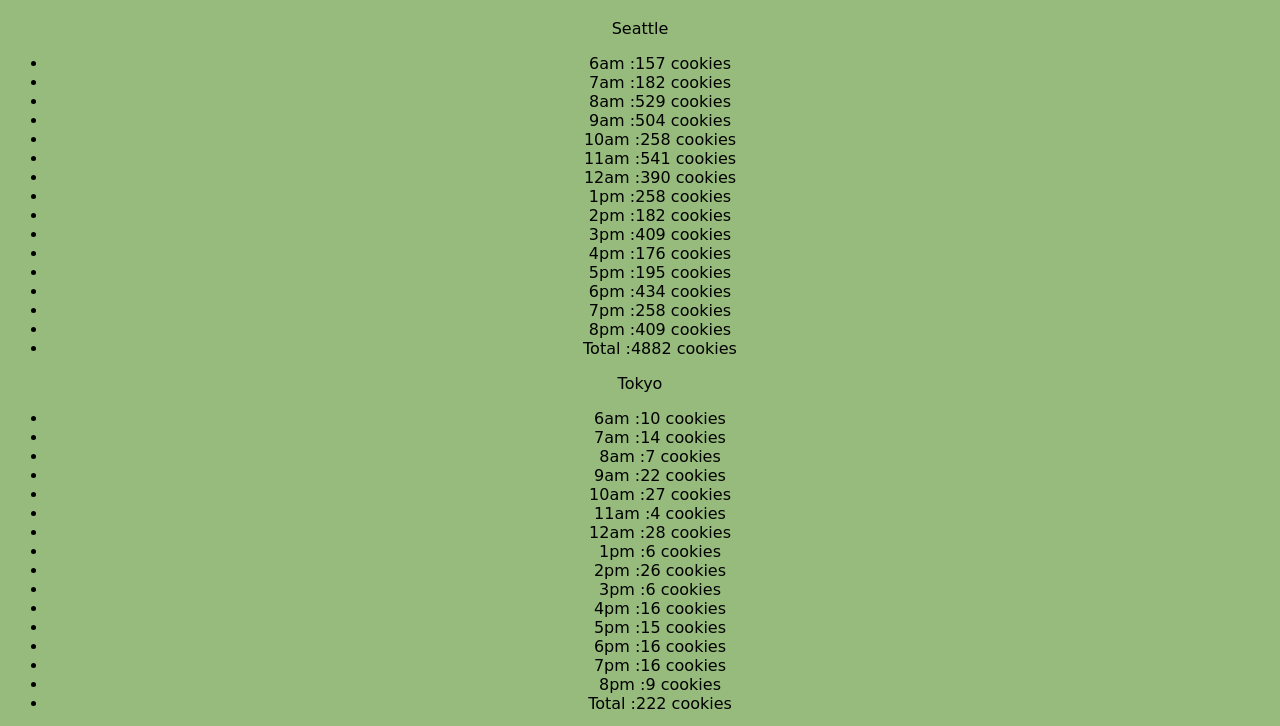
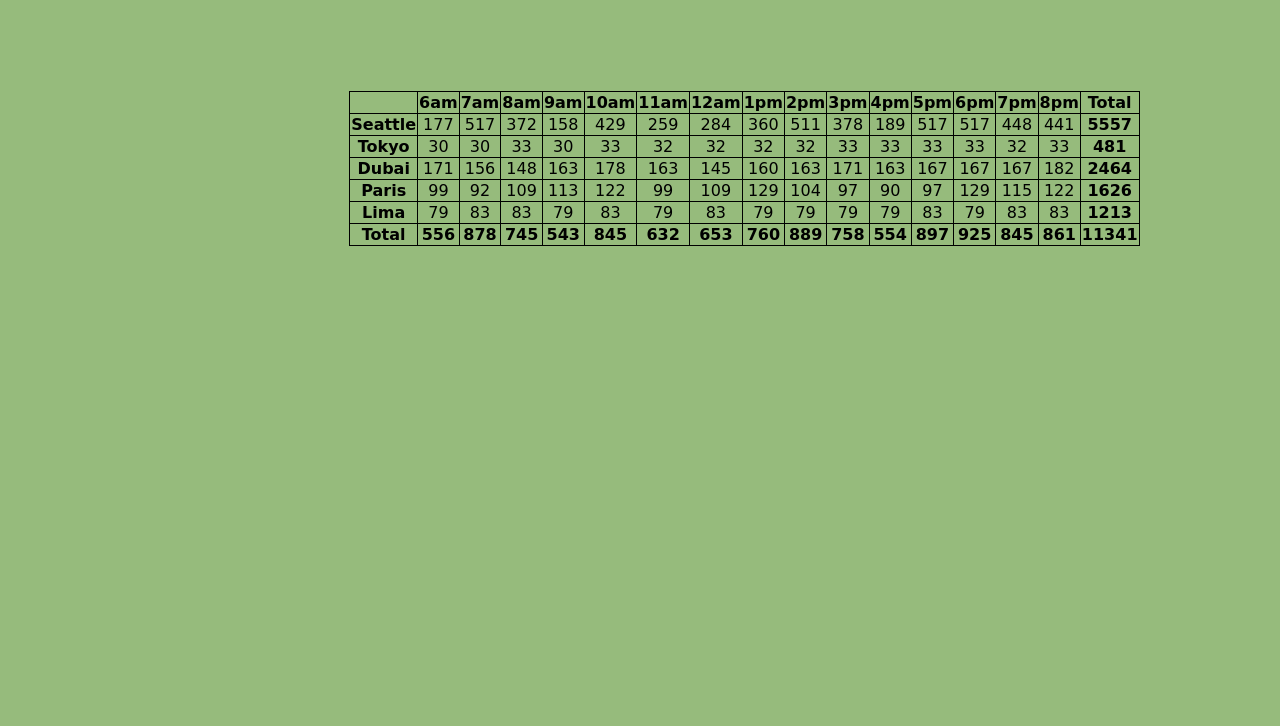
Before and after one commit to SALIMRJ/cookie-stand, a plain HTML site: page sales.html in a window 1280 px wide. Shown: the part 62-788 px from the top of the page. Drawn offline with Linux system fonts and the light colour scheme.

Commit message:
constractor&table

```diff
--- /dev/null
+++ b/css/style2.css
@@ -0,0 +1,13 @@
+table,th,td{
+
+ border: 1px solid black;
+ border-collapse: collapse
+
+
+
+}
+tr,th{
+margin-left: 1%;
+
+
+}
--- a/js/app.js
+++ b/js/app.js
@@ -1,91 +1,141 @@
-  var Branches ={
+function Locations (Name,Max,Min,CookAvg, ){
+ this.name =Name;
+ this.maxCustomers=Max;
+ this.minCustomers=Min;
+ this.CookiesAvg=CookAvg;
+ this.customersList=[];
+ this.cookiesList=[];
 
-    nameLoc :'',
-    MaxCustomers :0,
-    MinCustomers :0,
-    AvgCookies :0,
-    CookiespHour:[],
-    RandomCustomers :[],
-    gitRandom:function(){
-        console.log('gitRandom');
-        for(var i = 0;i<15;i++){
-            this.RandomCustomers[i]=GetRandom(this.MaxCustomers,this.MinCustomers);
+}
+var  totalHouers =[0];
+for(i=0;i<15;i++){
+    totalHouers[i]=0;
+};
 
-        };
-        this.gitCookiespHouer()
-    } ,
-    gitCookiespHouer:function(){
-        console.log('gitCookiespHouer');
-       for(var i =0;i<this.RandomCustomers.length;i++){
-           this.CookiespHour[i]=Math.floor(this.AvgCookies*this.RandomCustomers[i]) ;
-       };
-       this.ShowIfo();
-    },
+Locations.prototype.getcustomersList =function(){
+
+    for(var i =0 ; i<=14; i++){
+      this.customersList[i]=GetRandom(this.maxCustomers,this.minCustomers);
+    };
+  this.getcookiesList();
+};
+
+Locations.prototype.getcookiesList=function(){
+  for(var i=0; i<this.customersList.length;i++){
+    this.cookiesList[i]=Math.ceil(this.customersList[i]*this.CookiesAvg);
+
+     }
+
+     this.locationRender();
+};
 
 
-    ShowIfo:function(){
-        console.log('ShowIfo');
-        var parent =document.getElementById('SaleInfo');
-        var name = document.createElement('p');
-        name.textContent=this.nameLoc;
-        parent.appendChild(name);
-        var listInfo=document.createElement('ul');
-        parent.appendChild(listInfo);
+var DivShow =document.getElementById('SaleInfo');
+var tableInfo=document.createElement('table');
+function houerRender(){
 
-        var houer = 6 ;
-        var am_pm='am';
-        var total = 0;
-        for(var i =0 ;i<this.CookiespHour.length;i++){
-            if(houer>12){
-                am_pm='pm';
-                houer=1; };
-            var liOFlu = document.createElement('li');
-            total+=this.CookiespHour[i];
-            liOFlu.textContent=houer+am_pm+' :'+this.CookiespHour[i]+' '+'cookies';
-            houer++;
-            listInfo.appendChild(liOFlu);
-        }
-        var liOFlu = document.createElement('li');
-        liOFlu.textContent='Total :'+total+' '+ 'cookies';
-        listInfo.appendChild(liOFlu);
+ DivShow.appendChild(tableInfo);
+ var time_TR= document.createElement('tr')
+ tableInfo.appendChild(time_TR);
+ var Fcell= document.createElement('th');
+  Fcell.textContent=' ';
+ time_TR.appendChild(Fcell);
+  var time=6;
+  var am_pm = 'am';
+ for(var i =0 ;i<15;i++){
+     if(time>12){
+      time=1 ;
+      am_pm='pm';
+     };
+   var HouerTh = document.createElement('th');
+   HouerTh.textContent=time+am_pm;
+   time_TR.appendChild(HouerTh);
+   time++;
+  }
+  var HouerTh = document.createElement('th');
+  HouerTh.textContent='Total';
+  time_TR.appendChild(HouerTh);
 
-    },
+};
 
-  };
+
+Locations.prototype.locationRender=function(){
+
+ var Srow =document.createElement('tr');
+ tableInfo.appendChild(Srow);
+ var nameLoc=document.createElement('th');
+ nameLoc.textContent=this.name;
+ Srow.appendChild(nameLoc);
+ var total = 0;
+for(var i =0;i<this.cookiesList.length;i++){
+     var cookiesInfi =document.createElement('td');
+     cookiesInfi.textContent=this.cookiesList[i];
+     Srow.appendChild(cookiesInfi);
+     total+=this.cookiesList[i];
+     totalHouers[i]+=this.cookiesList[i];
+};
+
+var cookiesInfi =document.createElement('th');
+     cookiesInfi.textContent=total;
+     Srow.appendChild(cookiesInfi);
+
+
+};
+
+Locations.prototype.renderTotalHouer=function(){
+
+    var Srow =document.createElement('tr');
+    tableInfo.appendChild(Srow);
+    var nameLoc=document.createElement('th');
+    nameLoc.textContent='Total';
+    Srow.appendChild(nameLoc);
+    var FTotal=0
+    for(var i =0;i<this.cookiesList.length;i++){
+        var cookiesInfi =document.createElement('th');
+        cookiesInfi.textContent=totalHouers[i];
+        Srow.appendChild(cookiesInfi);
+        FTotal+=totalHouers[i];
+
+   };
+   var cookiesInfi =document.createElement('th');
+   cookiesInfi.textContent=FTotal;
+   Srow.appendChild(cookiesInfi);
+
+};
+
+
+
+
+
+
+houerRender();
+
+var Seattle	= new Locations("Seattle",65,23,6.3);
+Seattle.getcustomersList();
+
+var Tokyo	= new Locations("Tokyo",3,24,1.2);
+Tokyo.getcustomersList();
+
+var Dubai	= new Locations("Dubai",11,38,3.7);
+Dubai.getcustomersList();
+
+var Paris	= new Locations("Paris",20,38,2.3);
+Paris.getcustomersList();
+
+var Lima	= new Locations("Lima",2,16,4.6);
+Lima.getcustomersList();
+Lima.renderTotalHouer();
+
+
+
+
+
+
+
+
 
   function GetRandom (max,min){
     console.log('GetRandom');
     var Rnumber = Math.floor(Math.random()*max+1+min);
      return Rnumber ;
   };
-
-  Branches.nameLoc='Seattle';
-  Branches.MinCustomers=23;
-  Branches.MaxCustomers=65;
-  Branches.AvgCookies=6.3;
-  Branches.gitRandom();
-  //---------------------
-  Branches.nameLoc='Tokyo';
-  Branches.MinCustomers=3;
-  Branches.MaxCustomers=24;
-  Branches.AvgCookies=1.2;
-  Branches.gitRandom();
-//-----------------------
-Branches.nameLoc='Dubai';
-Branches.MinCustomers=11;
-Branches.MaxCustomers=38;
-Branches.AvgCookies=3.7;
-Branches.gitRandom();
-//-----------------------
-Branches.nameLoc='Paris';
-Branches.MinCustomers=20;
-Branches.MaxCustomers=38;
-Branches.AvgCookies=2.3;
-Branches.gitRandom();
-//-----------------------
-Branches.nameLoc='Lima';
-Branches.MinCustomers=2;
-Branches.MaxCustomers=16;
-Branches.AvgCookies=4.6;
-Branches.gitRandom();
-//-----------------------
--- a/sales.html
+++ b/sales.html
@@ -10,11 +10,15 @@
         <H1 style="text-align: center; font-family: Cursive; background-color:#184d47 ;">SALES</H1>
     </header>
     <main>
-<div id="SaleInfo" style="text-align: center;font-family: Cursive; font-size: 20; "></div>
+        <br><br><br><br>
+<div id="SaleInfo" style="text-align: center;font-family: Cursive; font-size: 20;  margin-left: 27%;"></div>
+
 
     </main>
     <footer></footer>
 
 </body>
+<link rel="stylesheet" href="css/style2.css">
 <script src="js/app.js"></script>
+
 </html>
```
Also changed, not shown: index.html (+38 -1 lines), img/img1.jpg (added), img/img2.jpg (added), img/img3.jpg (added), img/img4.jpg (added), img/img5.jpg (added), img/img6.jpg (added).
